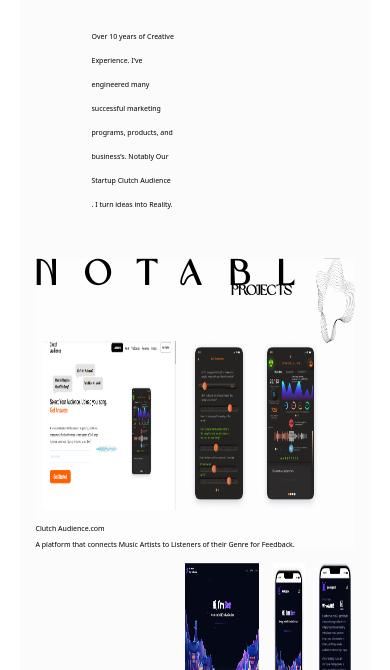
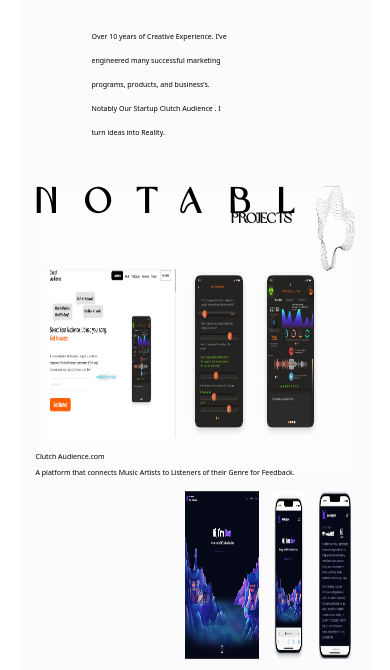
Before and after one commit to BenRagland/my-personal-bio, a plain HTML site: page index.html in a window 390 px wide. Shown: the part 168-838 px from the top of the page. Drawn offline with Linux system fonts and the light colour scheme.

Commit message:
Adds header bio responsivness with media q's

```diff
--- a/style.css
+++ b/style.css
@@ -202,6 +202,10 @@ footer{
         height: 10%;
         bottom:25;
     }
+    .header-center h5{
+        width:70%;
+    }
+
 }
 @media (max-width:500px){
     html{
```
Also changed, not shown: index.html (+2 -1 lines).
